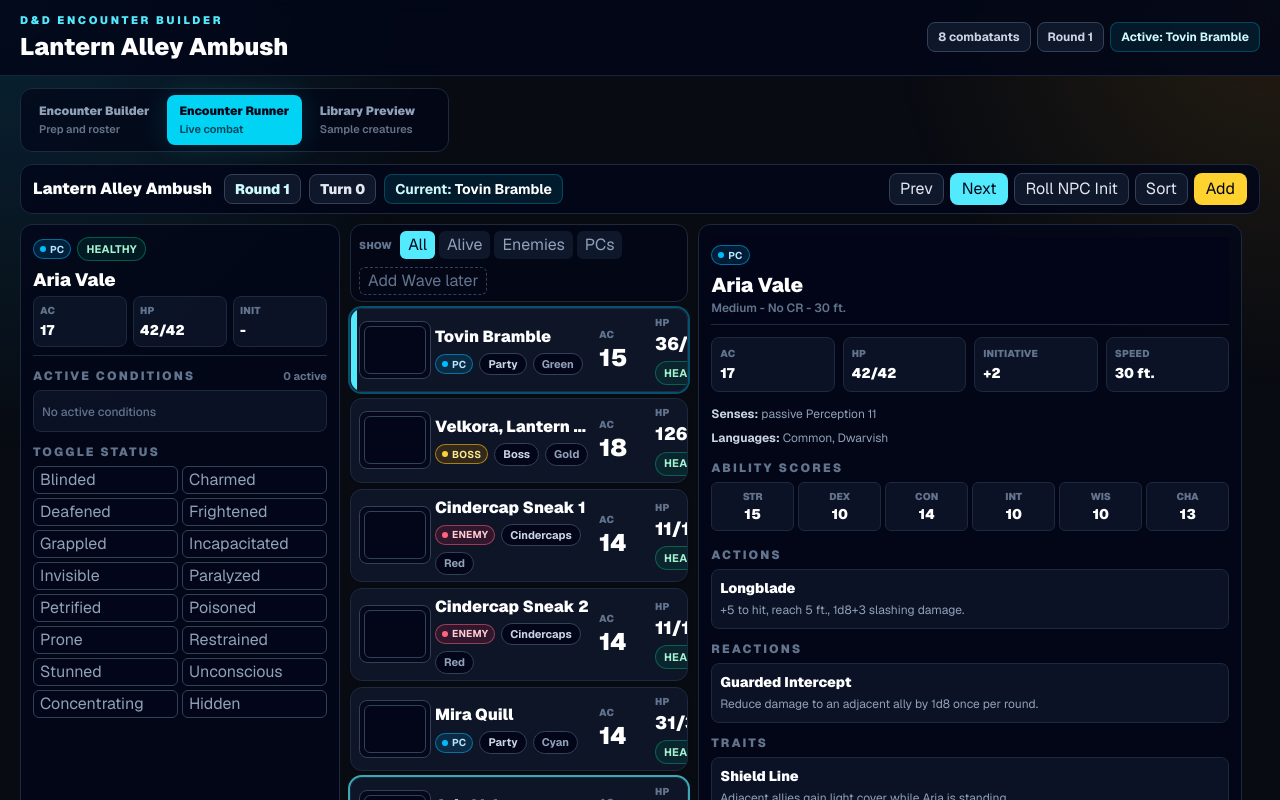
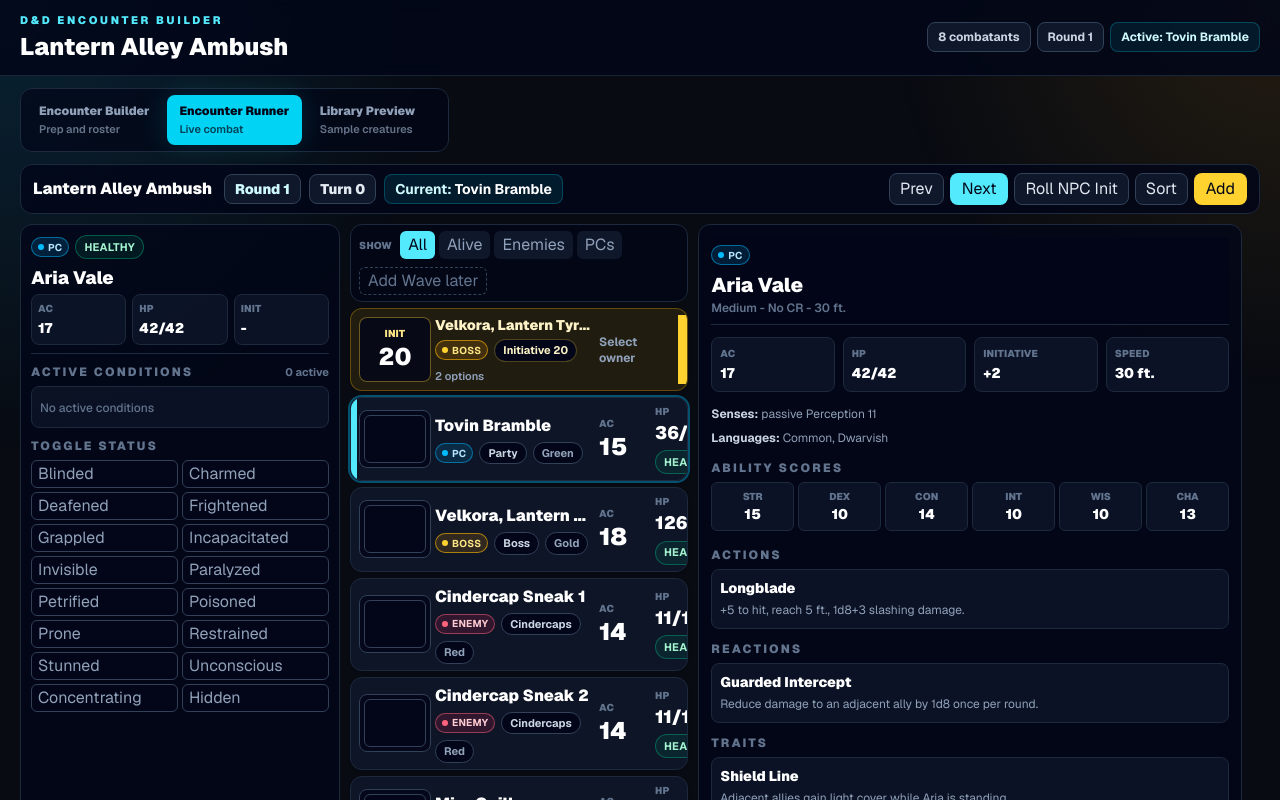
Before and after one commit to dtroms/dnd-encounter-builder, a Next.js app: page / in a window 1280 px wide. Both pictures are taken after a click on the button "Launch Runner". Shown: the top 800 px of the page. Built offline with nearby package versions, Linux system fonts and the light colour scheme.

Commit message:
Checkpoint before realtime combat grouping

```diff
--- a/src/components/encounter/condition-tracker-panel.tsx
+++ b/src/components/encounter/condition-tracker-panel.tsx
@@ -50,7 +50,7 @@
   const hpStatus = getHpStatus(combatant.currentHp, combatant.maxHp);
 
   return (
-    <aside className="rounded-xl border border-slate-800 bg-slate-950/75 p-3 xl:sticky xl:top-3 xl:max-h-[calc(100vh-1.5rem)] xl:overflow-auto">
+    <aside className="rounded-xl border border-slate-800 bg-slate-950/75 p-2.5 xl:sticky xl:top-3 xl:max-h-[calc(100vh-1.5rem)] xl:overflow-auto">
       <div className="border-b border-slate-800 pb-2">
         <div className="flex flex-wrap items-center gap-1.5">
           <TypeBadge type={combatant.type} />
@@ -69,7 +69,7 @@
         </div>
       </div>
 
-      <section className="mt-3">
+      <section className="mt-2.5">
         <div className="flex items-center justify-between gap-2">
           <h3 className="panel-heading">Active Conditions</h3>
           <span className="text-[11px] font-bold text-slate-500">
@@ -84,7 +84,7 @@
         </div>
       </section>
 
-      <section className="mt-3">
+      <section className="mt-2.5">
         <h3 className="panel-heading">Toggle Status</h3>
         <div className="mt-1.5 grid grid-cols-2 gap-1">
           {conditionOptions.map((condition) => {
@@ -107,6 +107,34 @@
           })}
         </div>
       </section>
+
+      {combatant.lairActions && combatant.lairActions.length > 0 ? (
+        <section className="mt-2.5 rounded-lg border border-amber-300/25 bg-amber-300/10 p-2">
+          <div className="flex items-center justify-between gap-2">
+            <h3 className="text-xs font-black uppercase tracking-[0.18em] text-amber-200">
+              Lair Actions
+            </h3>
+            <span className="rounded-full bg-slate-950 px-2 py-0.5 text-[11px] font-black text-amber-100">
+              Initiative 20
+            </span>
+          </div>
+          <div className="mt-2 grid gap-1.5">
+            {combatant.lairActions.map((action) => (
+              <div
+                className="rounded-md border border-amber-300/15 bg-slate-950/70 p-2"
+                key={action.name}
+              >
+                <p className="text-xs font-black text-amber-100">
+                  {action.name}
+                </p>
+                <p className="mt-0.5 text-[11px] leading-4 text-slate-300">
+                  {action.description}
+                </p>
+              </div>
+            ))}
+          </div>
+        </section>
+      ) : null}
     </aside>
   );
 }
--- a/src/components/encounter/encounter-app.tsx
+++ b/src/components/encounter/encounter-app.tsx
@@ -53,6 +53,15 @@
   });
 
   const activeName = useMemo(() => {
+    if (encounter.activeCombatantId?.startsWith("lair-")) {
+      const ownerId = encounter.activeCombatantId.replace("lair-", "");
+      const owner = encounter.combatants.find(
+        (combatant) => combatant.combatantId === ownerId,
+      );
+
+      return owner ? `${owner.displayName} - Lair Action` : "Lair Action";
+    }
+
     return (
       encounter.combatants.find(
         (combatant) => combatant.combatantId === encounter.activeCombatantId,
@@ -114,12 +123,15 @@
       const remaining = current.combatants.filter(
         (combatant) => combatant.combatantId !== combatantId,
       );
+      const activeOwnerId = current.activeCombatantId?.startsWith("lair-")
+        ? current.activeCombatantId.replace("lair-", "")
+        : current.activeCombatantId;
 
       return {
         ...current,
         combatants: remaining,
         activeCombatantId: remaining.some(
-          (combatant) => combatant.combatantId === current.activeCombatantId,
+          (combatant) => combatant.combatantId === activeOwnerId,
         )
           ? current.activeCombatantId
           : sortCombatantsByInitiative(remaining)[0]?.combatantId ?? null,
--- a/src/components/encounter/initiative-list.tsx
+++ b/src/components/encounter/initiative-list.tsx
@@ -2,9 +2,13 @@
 
 import type { EncounterCombatant } from "@/lib/encounter/types";
 import { getHpStatus } from "@/lib/encounter/hp";
-import { sortCombatantsByInitiative } from "@/lib/encounter/initiative";
+import {
+  getInitiativeEntries,
+  sortInitiativeEntries,
+} from "@/lib/encounter/initiative";
 import { CombatantCard } from "./combatant-card";
 import { EmptyState } from "./empty-state";
+import { TypeBadge } from "./type-badge";
 
 export type RunnerFilter = "all" | "alive" | "enemies" | "pcs";
 
@@ -31,12 +35,13 @@
   onHealing,
   onInitiativeChange,
 }: InitiativeListProps) {
-  const ordered = sortCombatantsByInitiative(combatants).filter((combatant) => {
+  const filteredCombatants = combatants.filter((combatant) => {
     if (filter === "alive") return getHpStatus(combatant.currentHp, combatant.maxHp) !== "Down";
     if (filter === "enemies") return combatant.type === "enemy" || combatant.type === "boss";
     if (filter === "pcs") return combatant.type === "pc";
     return true;
   });
+  const ordered = sortInitiativeEntries(getInitiativeEntries(filteredCombatants));
 
   if (ordered.length === 0) {
     return (
@@ -49,21 +54,78 @@
 
   return (
     <div className="grid gap-1.5">
-      {ordered.map((combatant) => (
-        <CombatantCard
-          active={combatant.combatantId === activeCombatantId}
-          combatant={combatant}
-          key={combatant.combatantId}
-          selected={combatant.combatantId === selectedCombatantId}
-          onDamage={(amount) => onDamage(combatant.combatantId, amount)}
-          onHealing={(amount) => onHealing(combatant.combatantId, amount)}
-          onInitiativeChange={(initiative) =>
-            onInitiativeChange(combatant.combatantId, initiative)
-          }
-          onRemove={() => onRemove(combatant.combatantId)}
-          onSelect={() => onSelect(combatant.combatantId)}
-        />
-      ))}
+      {ordered.map((entry) =>
+        entry.kind === "lair" ? (
+          <LairActionRow
+            active={entry.id === activeCombatantId}
+            key={entry.id}
+            owner={entry.combatant}
+            selected={entry.combatant.combatantId === selectedCombatantId}
+            onSelect={() => onSelect(entry.combatant.combatantId)}
+          />
+        ) : (
+          <CombatantCard
+            active={entry.id === activeCombatantId}
+            combatant={entry.combatant}
+            key={entry.id}
+            selected={entry.combatant.combatantId === selectedCombatantId}
+            onDamage={(amount) => onDamage(entry.combatant.combatantId, amount)}
+            onHealing={(amount) => onHealing(entry.combatant.combatantId, amount)}
+            onInitiativeChange={(initiative) =>
+              onInitiativeChange(entry.combatant.combatantId, initiative)
+            }
+            onRemove={() => onRemove(entry.combatant.combatantId)}
+            onSelect={() => onSelect(entry.combatant.combatantId)}
+          />
+        ),
+      )}
     </div>
   );
 }
+
+function LairActionRow({
+  owner,
+  active,
+  selected,
+  onSelect,
+}: {
+  owner: EncounterCombatant;
+  active: boolean;
+  selected: boolean;
+  onSelect: () => void;
+}) {
+  return (
+    <button
+      className={`relative grid items-center gap-1 overflow-hidden rounded-xl border border-amber-400/30 bg-amber-400/10 py-1.5 pl-2 pr-0 text-left shadow-sm transition xl:grid-cols-[4.5rem_minmax(10rem,1fr)_auto_0.6rem] ${
+        active ? "ring-2 ring-amber-300/50" : ""
+      } ${selected ? "outline outline-2 outline-cyan-300/70" : ""}`}
+      type="button"
+      onClick={onSelect}
+    >
+      <div className="rounded-lg border border-amber-300/40 bg-slate-950/80 px-1 py-2 text-center">
+        <span className="block text-[10px] font-black uppercase tracking-wide text-amber-200">
+          Init
+        </span>
+        <strong className="text-2xl font-black text-white">20</strong>
+      </div>
+      <div className="min-w-0">
+        <p className="truncate text-sm font-black text-amber-100">
+          {owner.displayName} - Lair Action
+        </p>
+        <div className="mt-1 flex flex-wrap items-center gap-1.5">
+          <TypeBadge type={owner.type} />
+          <span className="rounded-full border border-amber-300/30 bg-slate-950 px-2 py-0.5 text-[11px] font-bold text-amber-100">
+            Initiative 20
+          </span>
+          <span className="text-[11px] font-semibold text-slate-400">
+            {owner.lairActions?.length ?? 0} options
+          </span>
+        </div>
+      </div>
+      <span className="pr-2 text-xs font-bold text-slate-400">
+        Select owner
+      </span>
+      <div className="h-full min-h-14 w-full bg-amber-300" />
+    </button>
+  );
+}
--- a/src/components/encounter/stat-block-panel.tsx
+++ b/src/components/encounter/stat-block-panel.tsx
@@ -64,6 +64,7 @@
         <DetailList items={combatant.bonusActions} title="Bonus Actions" />
         <DetailList items={combatant.reactions} title="Reactions" />
         <DetailList items={combatant.legendaryActions} title="Legendary Actions" />
+        <DetailList items={combatant.lairActions} title="Lair Actions" />
         <DetailList items={combatant.traits} title="Traits" />
       </div>
 
--- a/src/lib/encounter/initiative.ts
+++ b/src/lib/encounter/initiative.ts
@@ -1,4 +1,22 @@
 import type { EncounterCombatant } from "./types";
+
+export type InitiativeEntry =
+  | {
+      id: string;
+      kind: "combatant";
+      initiative: number | null;
+      initiativeBonus: number;
+      displayName: string;
+      combatant: EncounterCombatant;
+    }
+  | {
+      id: string;
+      kind: "lair";
+      initiative: 20;
+      initiativeBonus: 0;
+      displayName: string;
+      combatant: EncounterCombatant;
+    };
 
 export function rollInitiative(initiativeBonus: number): number {
   return Math.floor(Math.random() * 20) + 1 + initiativeBonus;
@@ -39,6 +57,60 @@
   });
 }
 
+export function getInitiativeEntries(
+  combatants: EncounterCombatant[],
+): InitiativeEntry[] {
+  return combatants.flatMap((combatant) => {
+    const combatantEntry: InitiativeEntry = {
+      id: combatant.combatantId,
+      kind: "combatant",
+      initiative: combatant.initiative,
+      initiativeBonus: combatant.initiativeBonus,
+      displayName: combatant.displayName,
+      combatant,
+    };
+
+    if (!combatant.lairActions || combatant.lairActions.length === 0) {
+      return [combatantEntry];
+    }
+
+    return [
+      combatantEntry,
+      {
+        id: `lair-${combatant.combatantId}`,
+        kind: "lair",
+        initiative: 20,
+        initiativeBonus: 0,
+        displayName: `${combatant.displayName} - Lair Action`,
+        combatant,
+      },
+    ];
+  });
+}
+
+export function sortInitiativeEntries(
+  entries: InitiativeEntry[],
+): InitiativeEntry[] {
+  return [...entries].sort((a, b) => {
+    const aInitiative = a.initiative ?? -999;
+    const bInitiative = b.initiative ?? -999;
+
+    if (bInitiative !== aInitiative) {
+      return bInitiative - aInitiative;
+    }
+
+    if (a.kind !== b.kind) {
+      return a.kind === "lair" ? -1 : 1;
+    }
+
+    if (b.initiativeBonus !== a.initiativeBonus) {
+      return b.initiativeBonus - a.initiativeBonus;
+    }
+
+    return a.displayName.localeCompare(b.displayName);
+  });
+}
+
 export function advanceTurn(
   combatants: EncounterCombatant[],
   activeCombatantId: string | null,
@@ -49,16 +121,14 @@
     return { activeCombatantId: null, round, turnNumber: 0 };
   }
 
-  const ordered = sortCombatantsByInitiative(combatants);
-  const currentIndex = ordered.findIndex(
-    (combatant) => combatant.combatantId === activeCombatantId,
-  );
+  const ordered = sortInitiativeEntries(getInitiativeEntries(combatants));
+  const currentIndex = ordered.findIndex((entry) => entry.id === activeCombatantId);
   const nextIndex = currentIndex < 0 ? 0 : (currentIndex + 1) % ordered.length;
   const nextRound =
     currentIndex >= 0 && nextIndex === 0 ? Math.max(1, round + 1) : round;
 
   return {
-    activeCombatantId: ordered[nextIndex].combatantId,
+    activeCombatantId: ordered[nextIndex].id,
     round: nextRound,
     turnNumber: turnNumber + 1,
   };
@@ -74,10 +144,8 @@
     return { activeCombatantId: null, round, turnNumber: 0 };
   }
 
-  const ordered = sortCombatantsByInitiative(combatants);
-  const currentIndex = ordered.findIndex(
-    (combatant) => combatant.combatantId === activeCombatantId,
-  );
+  const ordered = sortInitiativeEntries(getInitiativeEntries(combatants));
+  const currentIndex = ordered.findIndex((entry) => entry.id === activeCombatantId);
   const previousIndex =
     currentIndex < 0
       ? ordered.length - 1
@@ -86,7 +154,7 @@
     currentIndex === 0 ? Math.max(1, round - 1) : Math.max(1, round);
 
   return {
-    activeCombatantId: ordered[previousIndex].combatantId,
+    activeCombatantId: ordered[previousIndex].id,
     round: previousRound,
     turnNumber: Math.max(0, turnNumber - 1),
   };
--- a/src/lib/encounter/sample-data.ts
+++ b/src/lib/encounter/sample-data.ts
@@ -360,6 +360,16 @@
         description: "One visible creature has disadvantage on its next save.",
       },
     ],
+    lairActions: [
+      {
+        name: "Lanterns Flare",
+        description: "On initiative 20, two lantern marks ignite. Creatures within 5 ft. take 1d6 fire damage.",
+      },
+      {
+        name: "Alleys Shift",
+        description: "On initiative 20, choose a 15 ft. lane. It becomes difficult terrain until the next round.",
+      },
+    ],
     notes: "Boss pressure piece. Bring reinforcements when she drops below half HP.",
     tags: ["boss", "commander", "fire"],
     accentColor: "Gold",
--- a/src/lib/encounter/types.ts
+++ b/src/lib/encounter/types.ts
@@ -63,6 +63,7 @@
   bonusActions?: StatBlockAction[];
   reactions?: StatBlockAction[];
   legendaryActions?: StatBlockAction[];
+  lairActions?: StatBlockAction[];
   notes?: string;
   tags: string[];
   accentColor: string;
```
Also changed, not shown: src/components/encounter/combatant-card.tsx (+3 -10 lines).
